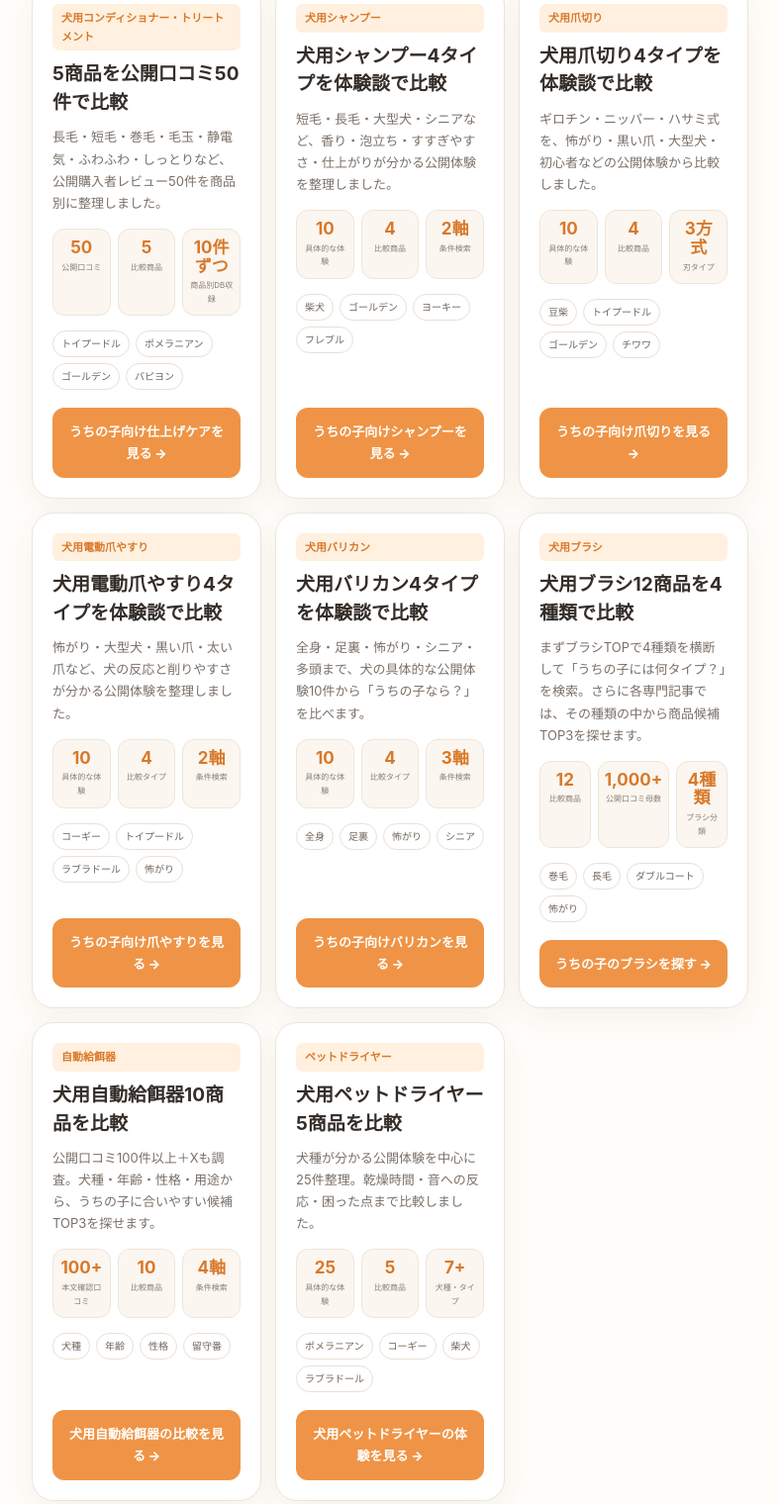
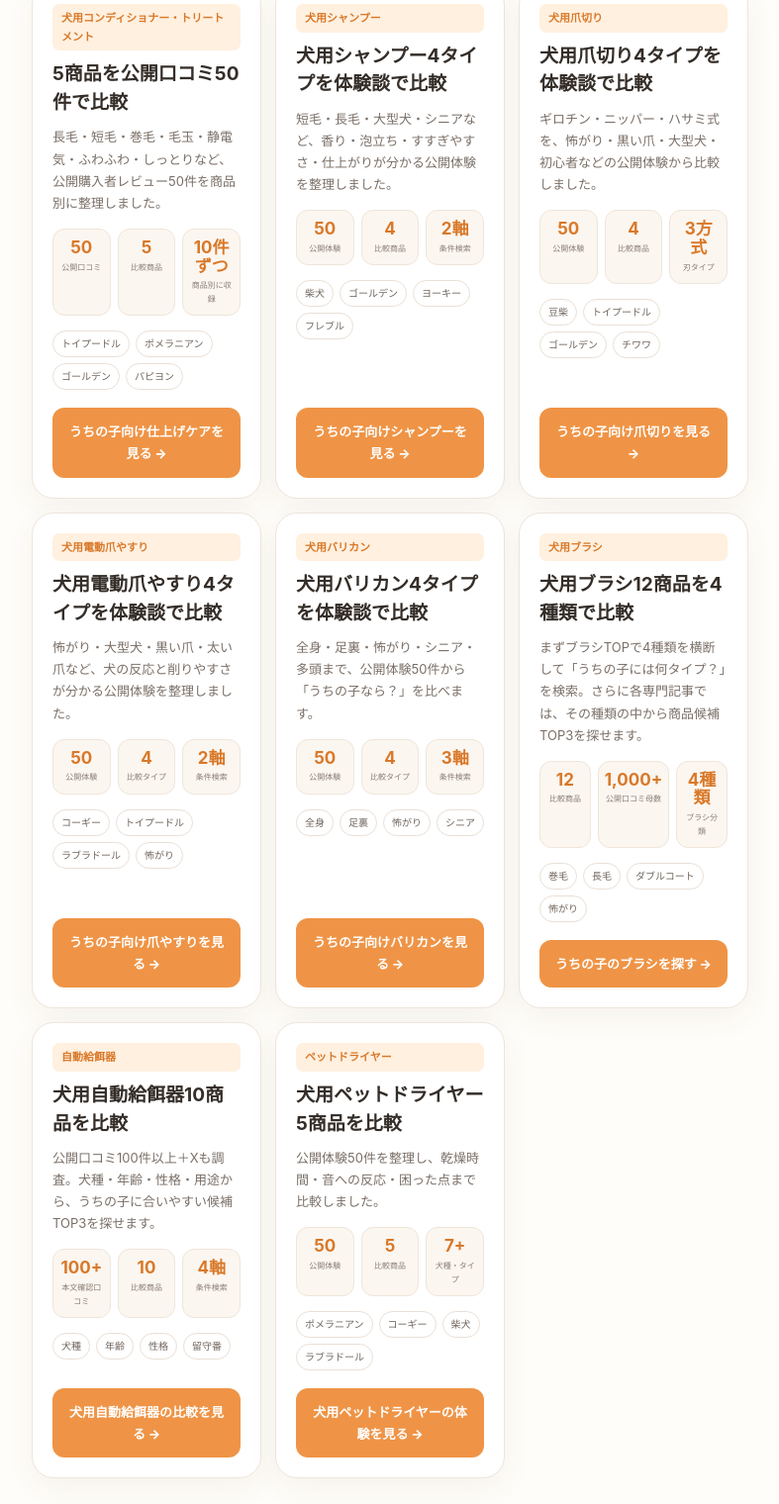
Before and after one commit to Erbse09/inu-taikenki, a website: page public/index.html in a window 1280 px wide. Shown: the part 962-2482 px from the top of the page at 99% size, without its empty margins (246-1033 px from the left). Drawn offline with Linux system fonts and the light colour scheme.

Commit message:
Clean up visible counts and backend wording

```diff
--- a/public/index.html
+++ b/public/index.html
@@ -156,7 +156,8 @@ main{max-width:760px;margin:auto;padding:0 18px 60px}section{margin-top:42px}.se
 .site-footer-nav{display:flex;justify-content:center;flex-wrap:wrap;gap:8px 14px;margin-bottom:14px}
 .site-footer-nav a{color:#7a6f67;text-decoration:none;font-weight:700}
 .site-footer-note{max-width:720px;margin:0 auto 8px}
-.dog-type{text-decoration:none;color:inherit}\n</style>
+.dog-type{text-decoration:none;color:inherit}
+</style>
 </head>
 <body>
 <header><div class="header-inner"><div class="paw">🐾</div><div><div class="site-name">犬用品みんなの体験記</div><div class="site-mini">REAL EXPERIENCES FROM DOG OWNERS</div></div></div></header>
@@ -175,7 +176,7 @@ main{max-width:760px;margin:auto;padding:0 18px 60px}section{margin-top:42px}.se
 <div class="article-badge">犬用コンディショナー・トリートメント</div>
 <h3>5商品を公開口コミ50件で比較</h3>
 <p>長毛・短毛・巻毛・毛玉・静電気・ふわふわ・しっとりなど、公開購入者レビュー50件を商品別に整理しました。</p>
-<div class="research-summary"><div class="research-stat"><b>50</b><span>公開口コミ</span></div><div class="research-stat"><b>5</b><span>比較商品</span></div><div class="research-stat"><b>10件ずつ</b><span>商品別DB収録</span></div></div>
+<div class="research-summary"><div class="research-stat"><b>50</b><span>公開口コミ</span></div><div class="research-stat"><b>5</b><span>比較商品</span></div><div class="research-stat"><b>10件ずつ</b><span>商品別に収録</span></div></div>
 <div class="breed-list"><span class="breed">トイプードル</span><span class="breed">ポメラニアン</span><span class="breed">ゴールデン</span><span class="breed">パピヨン</span></div>
 <a class="read-button" href="dog-conditioner">うちの子向け仕上げケアを見る →</a>
 </article>
@@ -183,7 +184,7 @@ main{max-width:760px;margin:auto;padding:0 18px 60px}section{margin-top:42px}.se
 <div class="article-badge">犬用シャンプー</div>
 <h3>犬用シャンプー4タイプを体験談で比較</h3>
 <p>短毛・長毛・大型犬・シニアなど、香り・泡立ち・すすぎやすさ・仕上がりが分かる公開体験を整理しました。</p>
-<div class="research-summary"><div class="research-stat"><b>10</b><span>具体的な体験</span></div><div class="research-stat"><b>4</b><span>比較商品</span></div><div class="research-stat"><b>2軸</b><span>条件検索</span></div></div>
+<div class="research-summary"><div class="research-stat"><b>50</b><span>公開体験</span></div><div class="research-stat"><b>4</b><span>比較商品</span></div><div class="research-stat"><b>2軸</b><span>条件検索</span></div></div>
 <div class="breed-list"><span class="breed">柴犬</span><span class="breed">ゴールデン</span><span class="breed">ヨーキー</span><span class="breed">フレブル</span></div>
 <a class="read-button" href="dog-shampoo">うちの子向けシャンプーを見る →</a>
 </article>
@@ -191,7 +192,7 @@ main{max-width:760px;margin:auto;padding:0 18px 60px}section{margin-top:42px}.se
 <div class="article-badge">犬用爪切り</div>
 <h3>犬用爪切り4タイプを体験談で比較</h3>
 <p>ギロチン・ニッパー・ハサミ式を、怖がり・黒い爪・大型犬・初心者などの公開体験から比較しました。</p>
-<div class="research-summary"><div class="research-stat"><b>10</b><span>具体的な体験</span></div><div class="research-stat"><b>4</b><span>比較商品</span></div><div class="research-stat"><b>3方式</b><span>刃タイプ</span></div></div>
+<div class="research-summary"><div class="research-stat"><b>50</b><span>公開体験</span></div><div class="research-stat"><b>4</b><span>比較商品</span></div><div class="research-stat"><b>3方式</b><span>刃タイプ</span></div></div>
 <div class="breed-list"><span class="breed">豆柴</span><span class="breed">トイプードル</span><span class="breed">ゴールデン</span><span class="breed">チワワ</span></div>
 <a class="read-button" href="dog-nail-clipper">うちの子向け爪切りを見る →</a>
 </article>
@@ -199,15 +200,15 @@ main{max-width:760px;margin:auto;padding:0 18px 60px}section{margin-top:42px}.se
 <div class="article-badge">犬用電動爪やすり</div>
 <h3>犬用電動爪やすり4タイプを体験談で比較</h3>
 <p>怖がり・大型犬・黒い爪・太い爪など、犬の反応と削りやすさが分かる公開体験を整理しました。</p>
-<div class="research-summary"><div class="research-stat"><b>10</b><span>具体的な体験</span></div><div class="research-stat"><b>4</b><span>比較タイプ</span></div><div class="research-stat"><b>2軸</b><span>条件検索</span></div></div>
+<div class="research-summary"><div class="research-stat"><b>50</b><span>公開体験</span></div><div class="research-stat"><b>4</b><span>比較タイプ</span></div><div class="research-stat"><b>2軸</b><span>条件検索</span></div></div>
 <div class="breed-list"><span class="breed">コーギー</span><span class="breed">トイプードル</span><span class="breed">ラブラドール</span><span class="breed">怖がり</span></div>
 <a class="read-button" href="dog-nail-grinder">うちの子向け爪やすりを見る →</a>
 </article>
 <article class="research-card">
 <div class="article-badge">犬用バリカン</div>
 <h3>犬用バリカン4タイプを体験談で比較</h3>
-<p>全身・足裏・怖がり・シニア・多頭まで、犬の具体的な公開体験10件から「うちの子なら？」を比べます。</p>
-<div class="research-summary"><div class="research-stat"><b>10</b><span>具体的な体験</span></div><div class="research-stat"><b>4</b><span>比較タイプ</span></div><div class="research-stat"><b>3軸</b><span>条件検索</span></div></div>
+<p>全身・足裏・怖がり・シニア・多頭まで、公開体験50件から「うちの子なら？」を比べます。</p>
+<div class="research-summary"><div class="research-stat"><b>50</b><span>公開体験</span></div><div class="research-stat"><b>4</b><span>比較タイプ</span></div><div class="research-stat"><b>3軸</b><span>条件検索</span></div></div>
 <div class="breed-list"><span class="breed">全身</span><span class="breed">足裏</span><span class="breed">怖がり</span><span class="breed">シニア</span></div>
 <a class="read-button" href="dog-clipper">うちの子向けバリカンを見る →</a>
 </article>
@@ -228,8 +229,8 @@ main{max-width:760px;margin:auto;padding:0 18px 60px}section{margin-top:42px}.se
 </article><article class="research-card">
 <div class="article-badge">ペットドライヤー</div>
 <h3>犬用ペットドライヤー5商品を比較</h3>
-<p>犬種が分かる公開体験を中心に25件整理。乾燥時間・音への反応・困った点まで比較しました。</p>
-<div class="research-summary"><div class="research-stat"><b>25</b><span>具体的な体験</span></div><div class="research-stat"><b>5</b><span>比較商品</span></div><div class="research-stat"><b>7+</b><span>犬種・タイプ</span></div></div>
+<p>公開体験50件を整理し、乾燥時間・音への反応・困った点まで比較しました。</p>
+<div class="research-summary"><div class="research-stat"><b>50</b><span>公開体験</span></div><div class="research-stat"><b>5</b><span>比較商品</span></div><div class="research-stat"><b>7+</b><span>犬種・タイプ</span></div></div>
 <div class="breed-list"><span class="breed">ポメラニアン</span><span class="breed">コーギー</span><span class="breed">柴犬</span><span class="breed">ラブラドール</span></div>
 <a class="read-button" href="pet-dryer">犬用ペットドライヤーの体験を見る →</a>
 </article></div>
```
